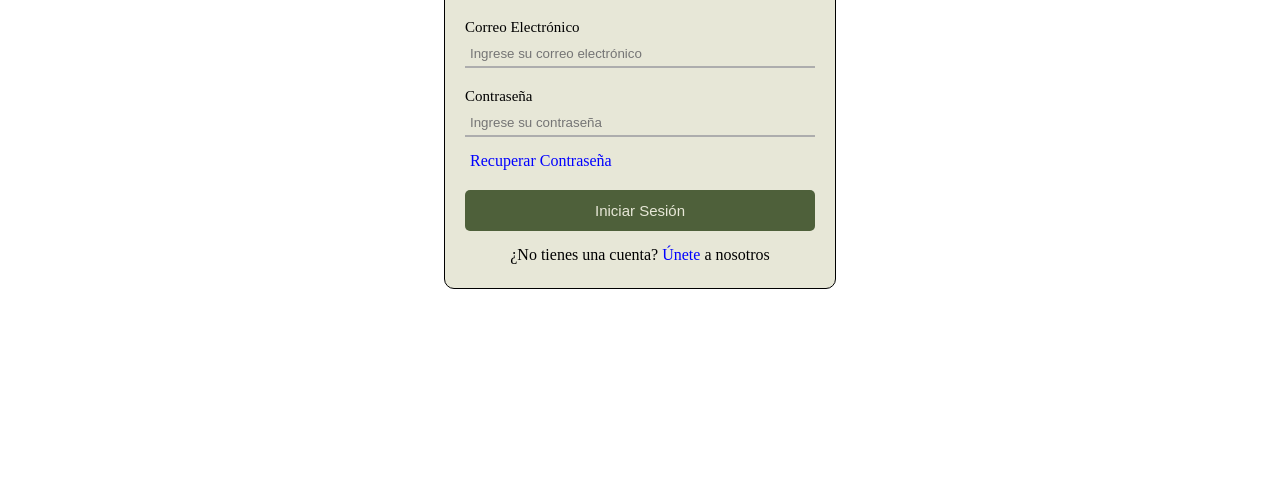
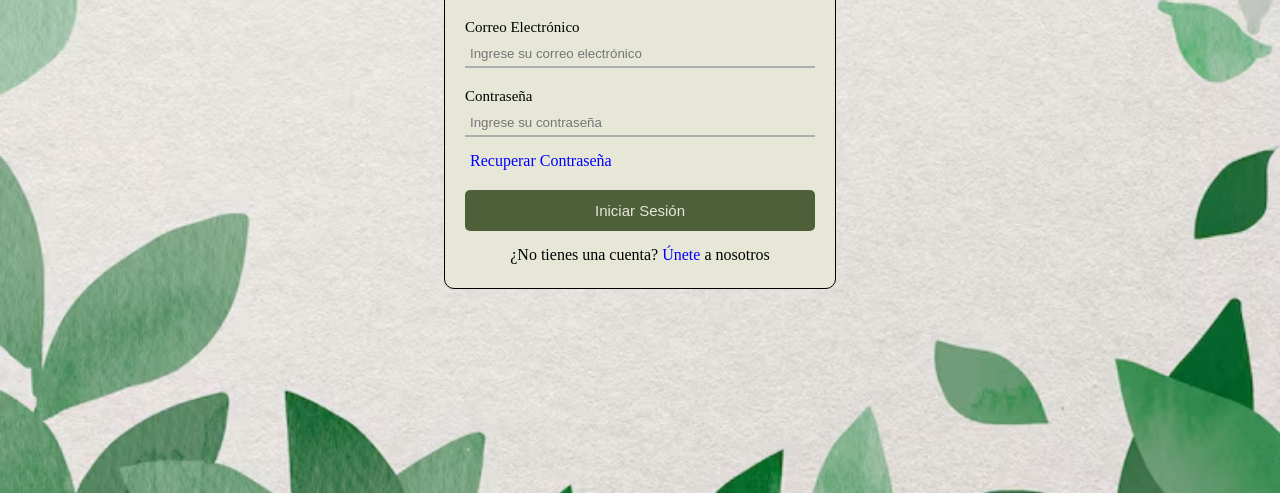
Before and after one commit to Benjamin-Marquez123/EcoFood_BSM_P2C2, a plain HTML site: page login.html in a window 1280 px wide. Shown: the part 307-800 px from the top of the page. Drawn offline with Linux system fonts and the light colour scheme.

Commit message:
Estilos CSS corregidos

```diff
--- a/css/estilo_login.css
+++ b/css/estilo_login.css
@@ -1,5 +1,5 @@
 body {
-    background-image: url('img/marco-vegetacion-verde-acuarela_53876-105303.avif');
+    background-image: url('../assets/marco-vegetacion-verde-acuarela_53876-105303.avif');
     background-size: cover;
     background-position: center;
     background-repeat: no-repeat;
--- a/css/estilo_registro_usuario.css
+++ b/css/estilo_registro_usuario.css
@@ -1,5 +1,5 @@
 body {
-    background-image: url('img/marco-vegetacion-verde-acuarela_53876-105303.avif');
+    background-image: url('../assets/marco-vegetacion-verde-acuarela_53876-105303.avif');
     background-size: cover;
     background-position: center;
     background-repeat: no-repeat;
```
Also changed, not shown: css/estilo_recuperacion_contraseña.css (line endings or trailing spaces).
